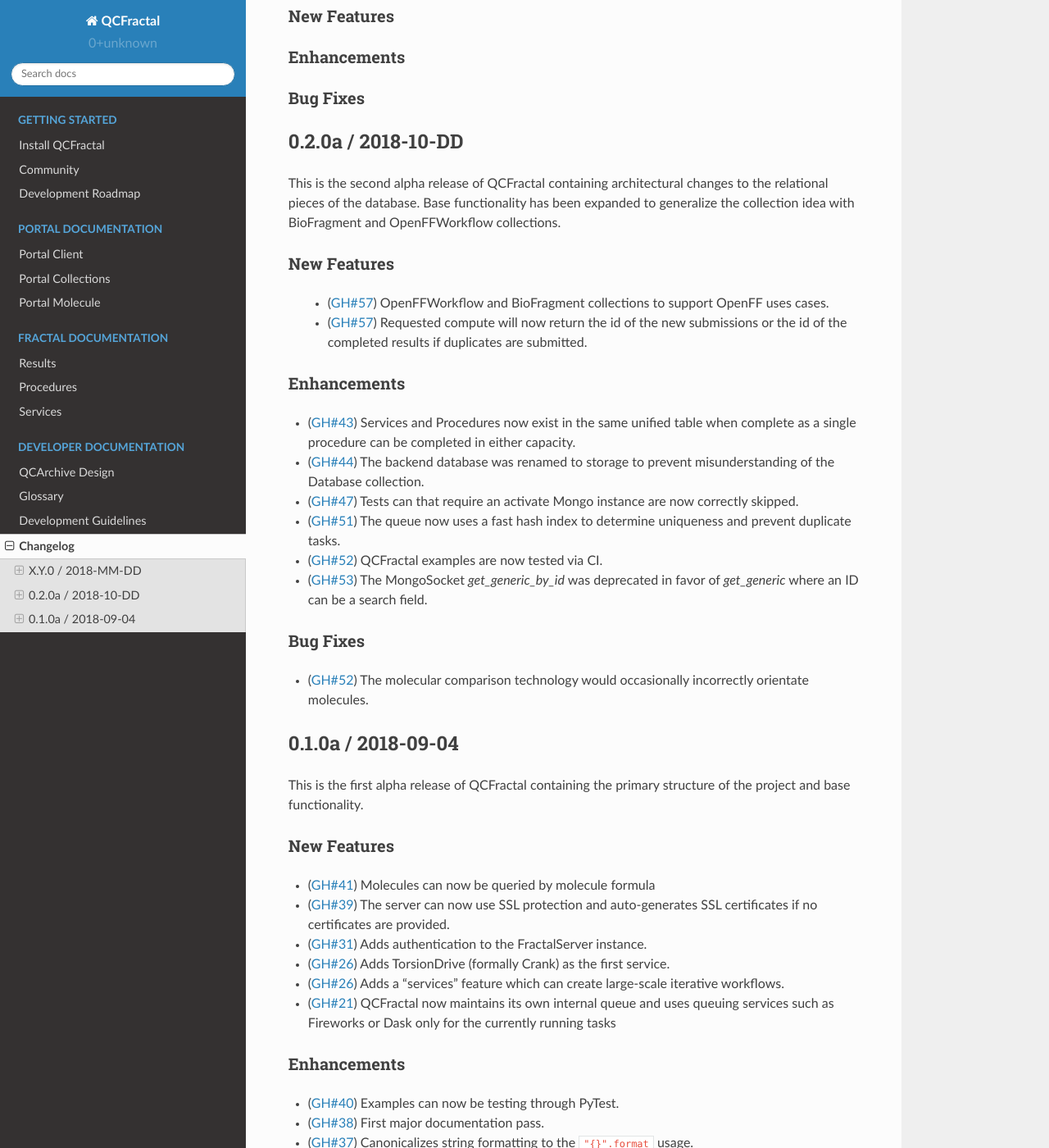
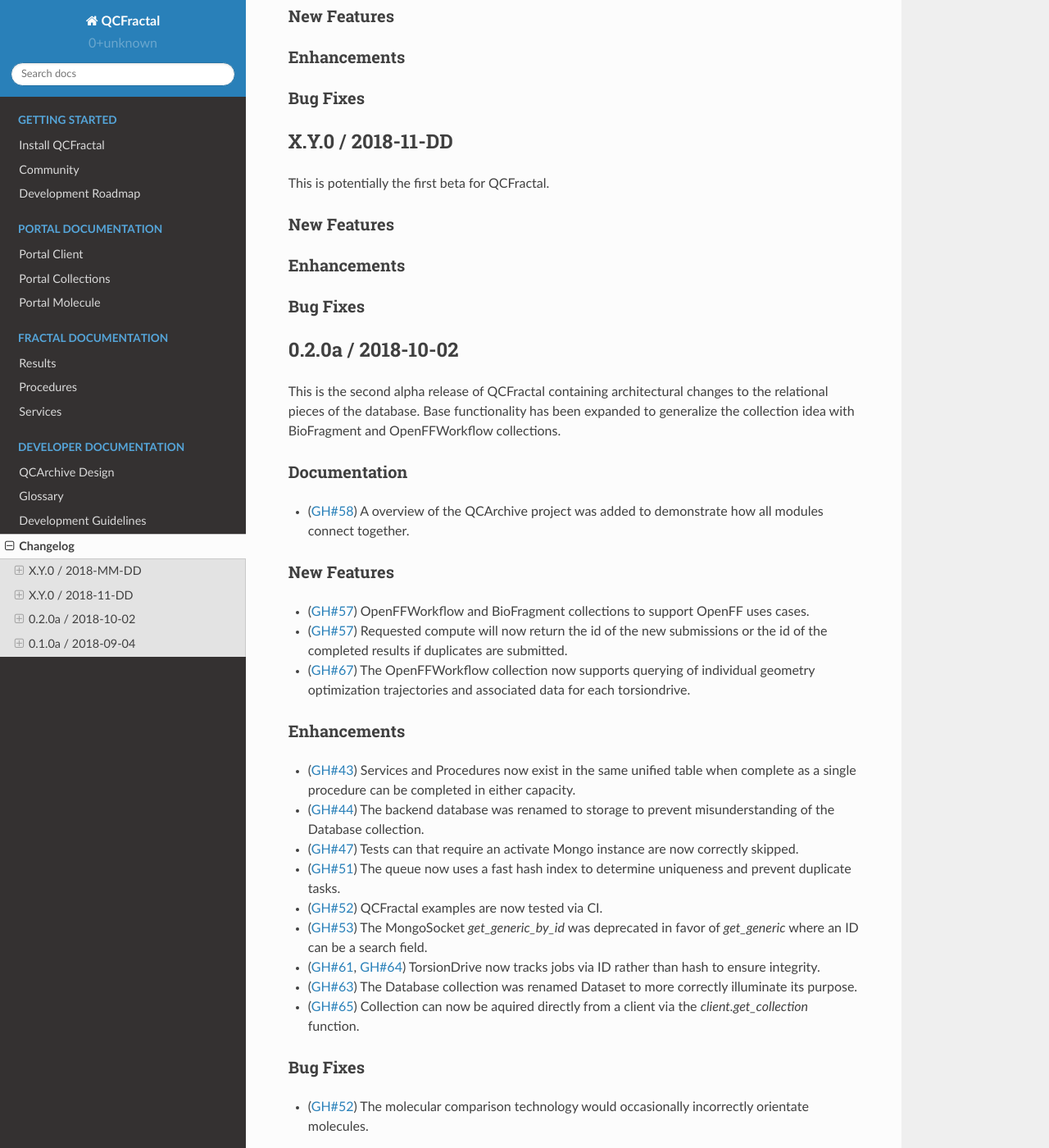
Before and after one commit to MolSSI/QCFractal, a Sphinx documentation site: the page built from docs/source/changelog.rst, in a window 1280 px wide and 1400 px high, scrolled down 210 px. Shown: the whole window at 82% size. Built offline with Sphinx 7.4.7 and the Read the Docs theme 2.0.0, drawn with Linux system fonts in a browser that asks for light colours.

Commit message:
Docs: Updates changelog for 0.2.0a

```diff
--- a/docs/source/changelog.rst
+++ b/docs/source/changelog.rst
@@ -13,7 +13,21 @@
 Bug Fixes
 +++++++++
 
-0.2.0a / 2018-10-DD
+X.Y.0 / 2018-11-DD
+-------------------
+
+This is potentially the first beta for QCFractal.
+
+New Features
+++++++++++++
+
+Enhancements
+++++++++++++
+
+Bug Fixes
++++++++++
+
+0.2.0a / 2018-10-02
 -------------------
 
 This is the second alpha release of QCFractal containing architectural changes
@@ -21,10 +35,15 @@
 to generalize the collection idea with BioFragment and OpenFFWorkflow
 collections.
 
+Documentation
++++++++++++++
+- (:pr:`58`) A overview of the QCArchive project was added to demonstrate how all modules connect together.
+
 New Features
 ++++++++++++
- - (:pr:`57`) OpenFFWorkflow and BioFragment collections to support OpenFF uses cases.
- - (:pr:`57`) Requested compute will now return the id of the new submissions or the id of the completed results if duplicates are submitted.
+- (:pr:`57`) OpenFFWorkflow and BioFragment collections to support OpenFF uses cases.
+- (:pr:`57`) Requested compute will now return the id of the new submissions or the id of the completed results if duplicates are submitted.
+- (:pr:`67`) The OpenFFWorkflow collection now supports querying of individual geometry optimization trajectories and associated data for each torsiondrive.
 
 Enhancements
 ++++++++++++
@@ -34,6 +53,9 @@
 - (:pr:`51`) The queue now uses a fast hash index to determine uniqueness and prevent duplicate tasks.
 - (:pr:`52`) QCFractal examples are now tested via CI.
 - (:pr:`53`) The MongoSocket `get_generic_by_id` was deprecated in favor of `get_generic` where an ID can be a search field.
+- (:pr:`61`, :pr:`64`) TorsionDrive now tracks jobs via ID rather than hash to ensure integrity.
+- (:pr:`63`) The Database collection was renamed Dataset to more correctly illuminate its purpose.
+- (:pr:`65`) Collection can now be aquired directly from a client via the `client.get_collection` function.
 
 Bug Fixes
 +++++++++
```
